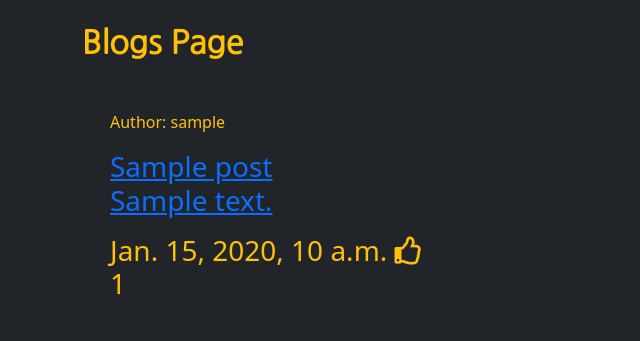
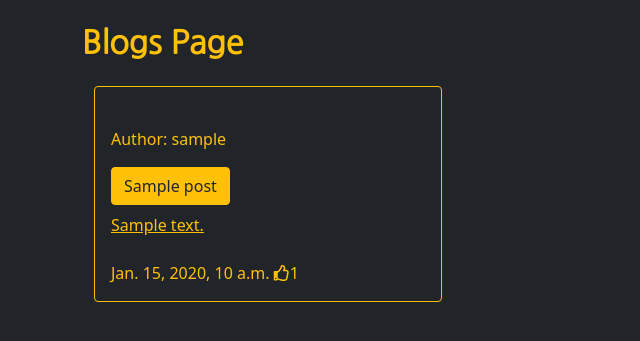
Before and after one commit to Code-Institute-Submissions/MBissett29-Drop-Share_JulyResub, a Django app: page / in a window 1280 px wide. Shown: the part 56-397 px from the top of the page, without its empty margins (0-640 px from the left). Run offline with Django 4.2, Linux system fonts and the light colour scheme; tables that the repository leaves empty hold one stand-in row (values such as "Sample post"); some libraries are stand-ins or nearby versions; some web fonts are replaced.

Commit message:
Structured and styled with bootstrap

```diff
--- a/templates/index.html
+++ b/templates/index.html
@@ -4,12 +4,13 @@
 <div class="container">
     <br>
     <h2 class="page-title">Blogs Page</h2>
-    <div class="container">
+    <div class="container-fluid">
         <div class="row">
-            <div class="col-12">
+            <div class="col-12 mt-3 left">
                 <div class="row">
                     {% for post in post_list %}
                     <div class="col-md-4">
+                        <div class="card h-100 border-warning bg-dark">
                             <div class="card-body">
                                 <div class="image-containter">
                                     {% if "placeholder" in post.featured_image.url %}
@@ -23,10 +24,11 @@
                                         <p class="author"> Author: {{ post.author }}</p>
                                     </div>
                                 </div>
-                            <a href="{% url 'user_post' post.slug %}" class="post-link">
-                                <h3 class="card-title">{{ post.title }}
-                                    <p class="card-text">{{ post.excerpt }}
+                                <a href="{% url 'user_post' post.slug %}" class="text-warning post-link">
+                                    <button class="btn btn-warning text-dark card-title">{{ post.title }}</button>
+                                    <p class="card-text">{{ post.excerpt }}</p>
                                 </a>
+                                <br>
                                 <p class="card-text font-italic">{{ post.created_on }}
                                     <i class="far fa-thumbs-up"></i>{{ post.number_of_likes }}
                                 </p>
@@ -38,6 +40,8 @@
                 <div class="row">
                     {% endif %}
                     {% endfor %}
+
+                </div>
             </div>
         </div>
         {% if is_paginated %}
```
Lines whose indentation alone changed are shown as unchanged.
